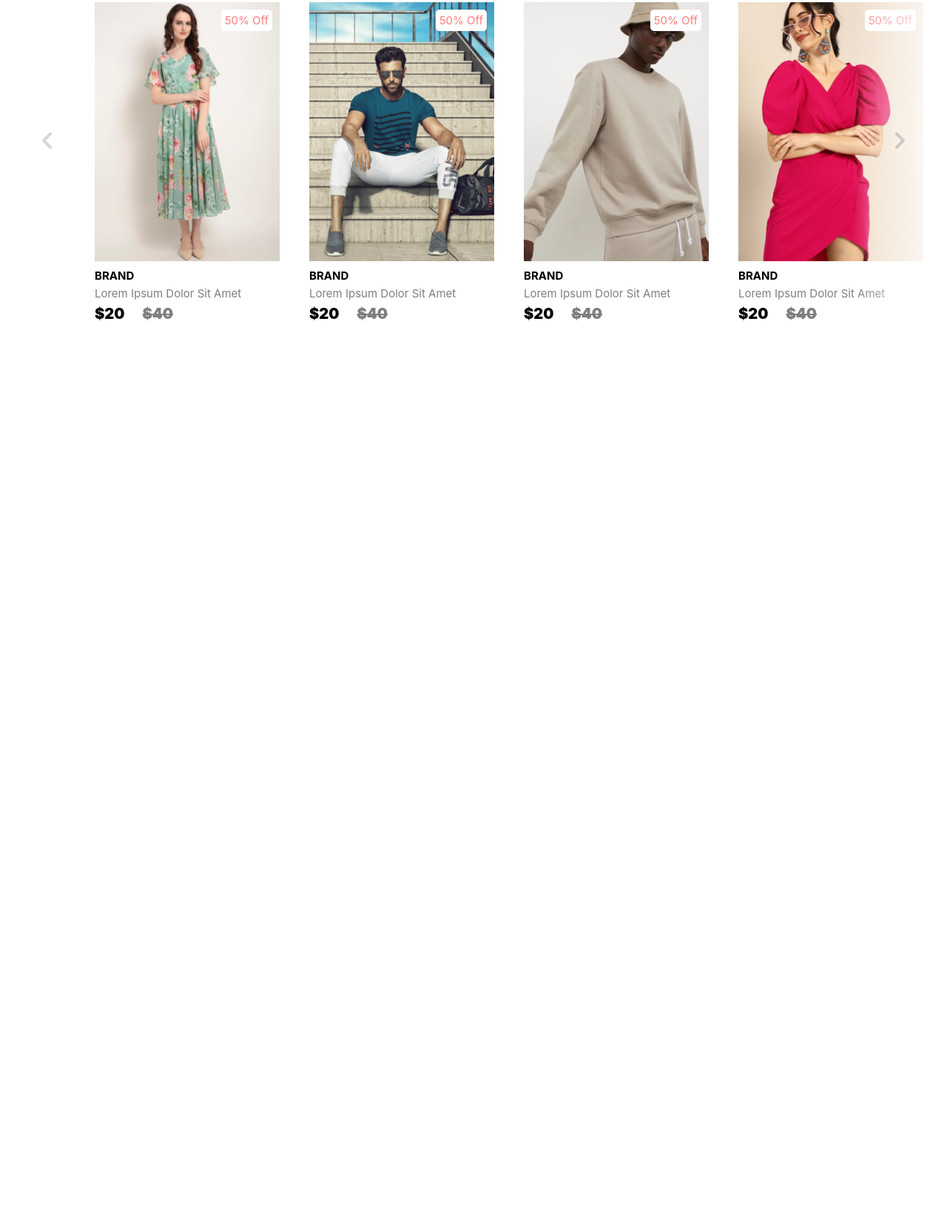
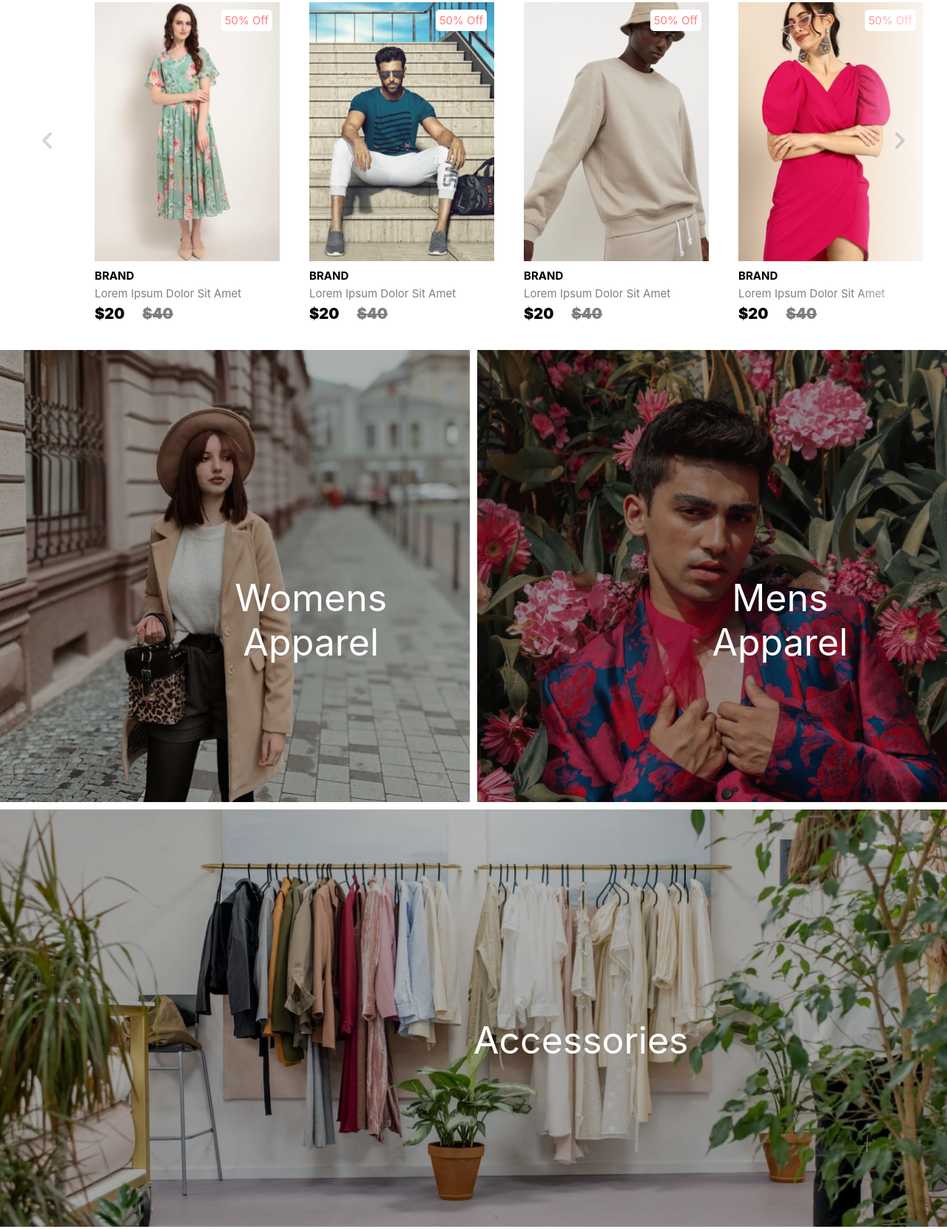
Before and after one commit to kgriffith8/e-commerce-tutorial, a plain HTML site: page public/index.html in a window 1280 px wide. Shown: the part 893-2554 px from the top of the page at 74% size. Before the commit the page ends 1366 px from the top, so only its background shows below. Drawn offline with Linux system fonts and the light colour scheme.

Commit message:
Created root file in css/, structured and styled the gallery/collection section

```diff
--- a/public/css/home.css
+++ b/public/css/home.css
@@ -1,3 +1,4 @@
+@import url(root.css);
 @import url(navbar.css);
 
 /* Hero Section */
@@ -20,7 +21,7 @@
 .hero-section .sub-heading {
     margin-top: 1rem;
     text-align: center;
-    color: #ffffff;
+    color: var(--text-white);
     text-transform: capitalize;
     font-size: 3.5rem;
     font-weight: 300;
@@ -74,7 +75,7 @@
 
 .discount-tag {
     position: absolute;
-    background: #fff;
+    background: var(--bg-white);
     padding: .5rem;
     border-radius: .5rem;
     color: #ff7d7d;
@@ -94,7 +95,7 @@
     text-transform: capitalize;
     border: none;
     outline: none;
-    background: #fff;
+    background: var(--bg-white);
     border-radius: .5rem;
     transition: 0.5s ease-in;
     cursor: pointer;
@@ -171,3 +172,37 @@
 .previous-btn:hover img, .next-btn:hover img {
     opacity: 1;
 }
+
+/* Gallery / Collection */
+.collection-container {
+    width: 100%;
+    display: grid;
+    grid-template-columns: repeat(2, 1fr);
+    grid-gap: 1rem;
+}
+
+.collection {
+    position: relative;
+}
+
+.collection img {
+    width: 100%;
+    height: 100%;
+    object-fit: cover;
+}
+
+.collection p {
+    position: absolute;
+    top: 50%;
+    left: 50%;
+    transform: translateX(-50%, -50%);
+    text-align: center;
+    color: var(--text-white);
+    font-size: 5rem;
+    text-transform: capitalize;
+}
+
+.collection:nth-child(3) {
+    grid-column: span 2;
+    margin-bottom: 1rem;
+}
--- a/public/css/navbar.css
+++ b/public/css/navbar.css
@@ -1,3 +1,5 @@
+@import url(root.css);
+
 * {
     margin: 0;
     padding: 0;
@@ -59,7 +61,7 @@ html {
     outline: none;
     cursor: pointer;
     background: #383838;
-    color: #fff;
+    color: var(--text-white);
     text-transform: capitalize;
     font-size: 1.5rem;
     border-top-right-radius: 1rem;
--- /dev/null
+++ b/public/css/root.css
@@ -0,0 +1,4 @@
+:root {
+    --text-white: #fff;
+    --bg-white: #fff;
+}
--- a/public/index.html
+++ b/public/index.html
@@ -128,6 +128,22 @@
     </section>
 
 
+    <!-- gallery -->
+    <section class="collection-container">
+        <a href="#" class="collection">
+            <img src="img/women-collection.png" alt="" />
+            <p class="collection-title">womens <br> apparel</p>
+        </a>
+        <a href="#" class="collection">
+            <img src="img/men-collection.png" alt="" />
+            <p class="collection-title">mens <br> apparel</p>
+        </a>
+        <a href="#" class="collection">
+            <img src="img/accessories-collection.png" alt="" />
+            <p class="collection-title">accessories</p>
+        </a>
+    </section>
+
     <script src="js/nav.js"></script>
     <script src="js/home.js"></script>
 
--- a/public/js/nav.js
+++ b/public/js/nav.js
@@ -1,7 +1,8 @@
 const createNav = () => {
     let nav = document.querySelector('.navbar');
 
-    nav.innerHTML = `
+    nav.innerHTML =
+    `
     <div class="nav">
         <img src="img/dark-logo.png" alt="" class="brand-logo" />
         <div class="nav-items">
```
Lines whose indentation alone changed are shown as unchanged.
